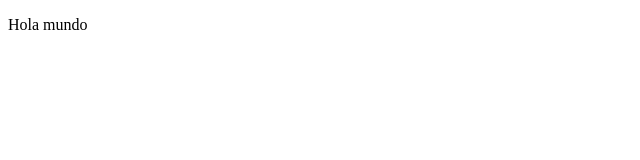
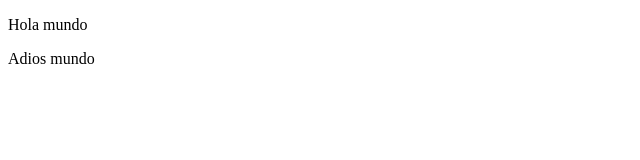
Before and after one commit to art321995/DisenoWebProfesional, a plain HTML site: page index.html in a window 1280 px wide. Shown: the full height of the page, 0-640 px from the left. Drawn offline with Linux system fonts and the light colour scheme.

Commit message:
Agregamos un Adios

```diff
--- a/index.html
+++ b/index.html
@@ -7,5 +7,6 @@
 </head>
 <body>
     <p>Hola mundo</p>
+    <p>Adios mundo</p>
 </body>
 </html>
```
